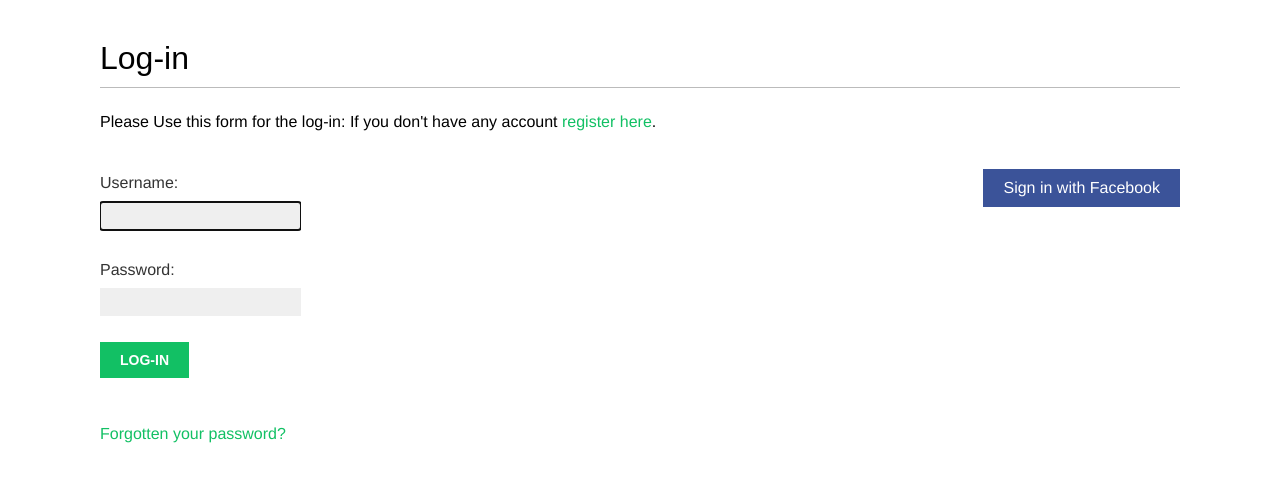
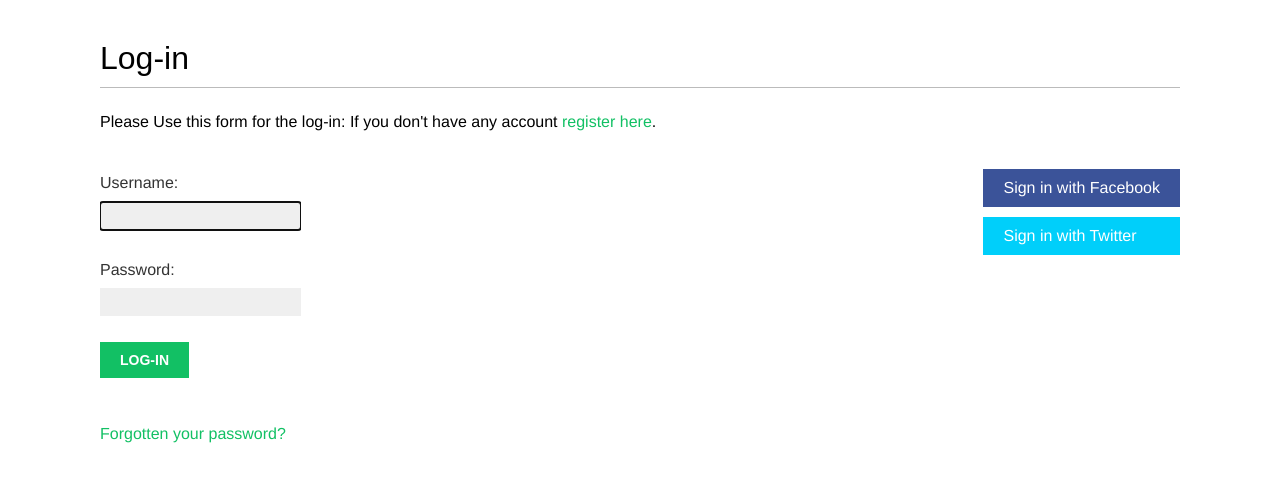
Before and after one commit to ABHISHEKGHARAMI/bookmark, a Django app: page /account/login/ in a window 1280 px wide. Shown: the part 47-529 px from the top of the page. Run offline with Django 5.2, Linux system fonts and the light colour scheme; some web fonts are replaced.

Commit message:
Adding the twitter or x whatever .

```diff
--- a/bookmarks/account/templates/registration/login.html
+++ b/bookmarks/account/templates/registration/login.html
@@ -33,6 +33,14 @@
      Sign in with Facebook
      </a>
      </li>
+
+    <li class="twitter">
+     <a href="{% url "social:begin" "twitter" %}">
+      Sign in with Twitter
+     </a>
+    </li>
+
+
     </ul>
 </div>
 
```
